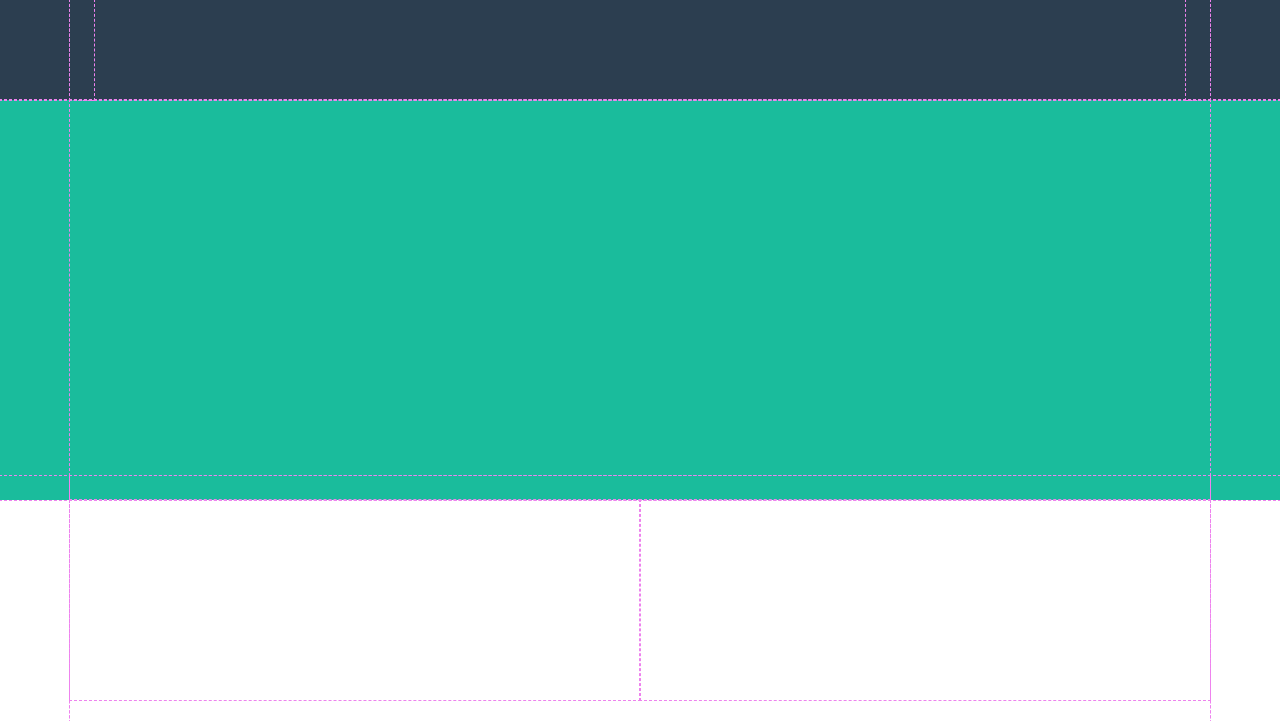
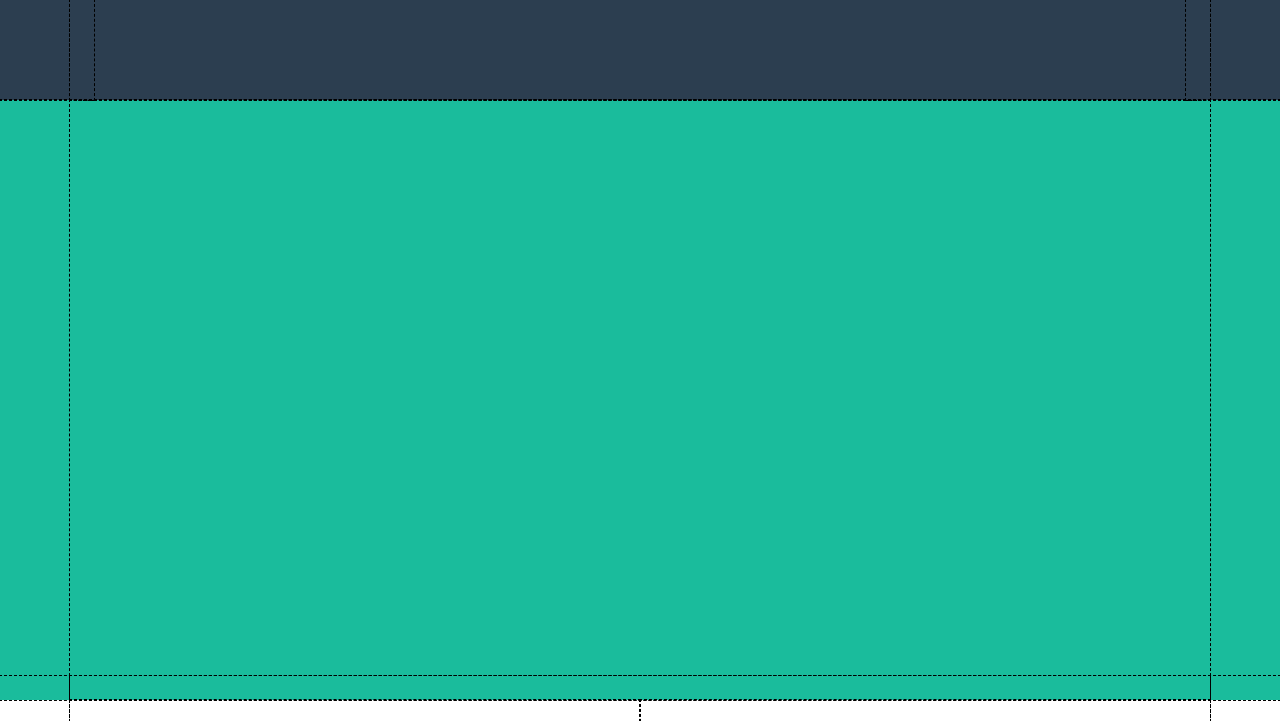
Before and after one commit to LookasWasTaken/html-css-bootstrap-freelancer, a plain HTML site: page bootstrap_freelancer/index.html in a window 1280 px wide. Shown: the top 721 px of the page. Drawn offline with nearby package versions, Linux system fonts and the light colour scheme.

Commit message:
change color debug

```diff
--- a/bootstrap_freelancer/assets/css/style.css
+++ b/bootstrap_freelancer/assets/css/style.css
@@ -7,7 +7,7 @@
 /* #region Debug */
 
 .debug * {
-  outline: 1px dashed violet;
+  outline: 1px dashed black;
 }
 
 .debug #app_header *,
@@ -16,11 +16,11 @@
 }
 
 .debug #jumbo {
-  height: 400px;
+  height: 600px;
 }
 
 .debug #portfolio .col {
-  height: 200px;
+  height: 250px;
 }
 
 /* #endregion Debug */
```
